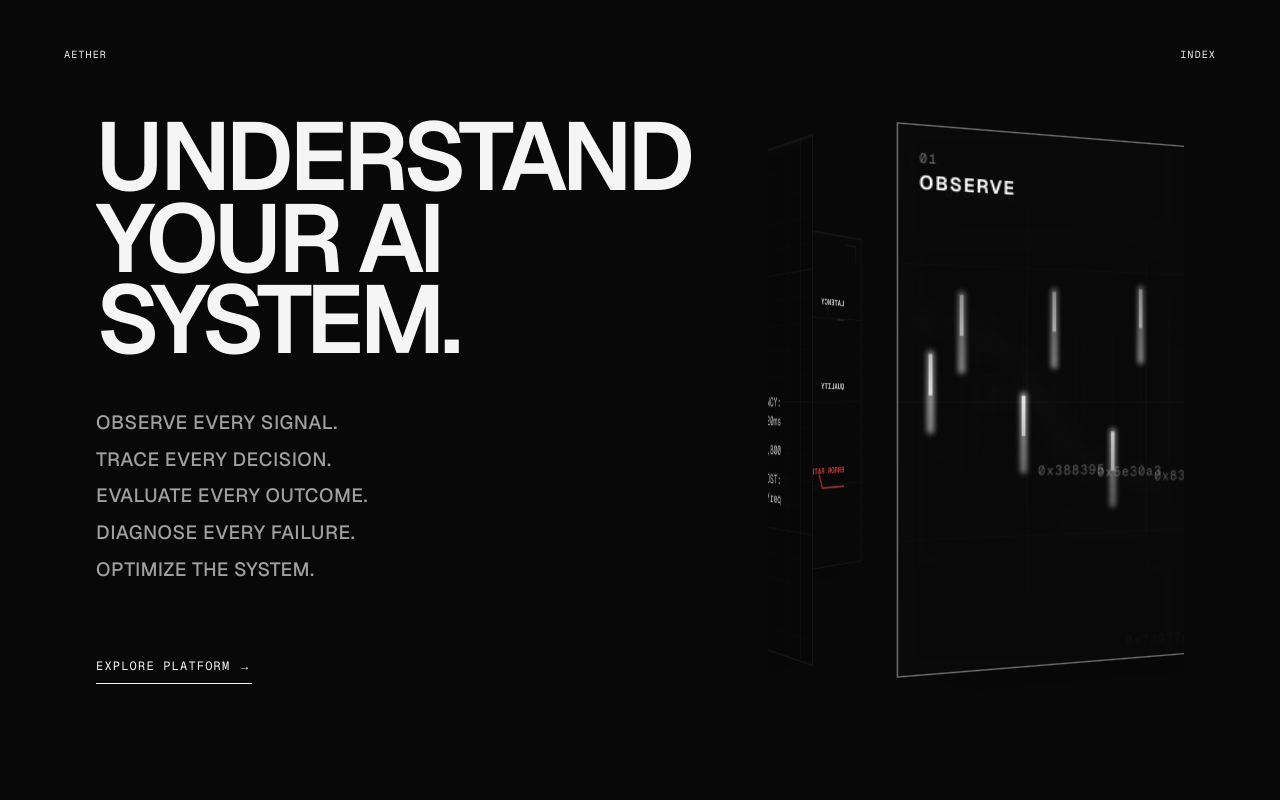
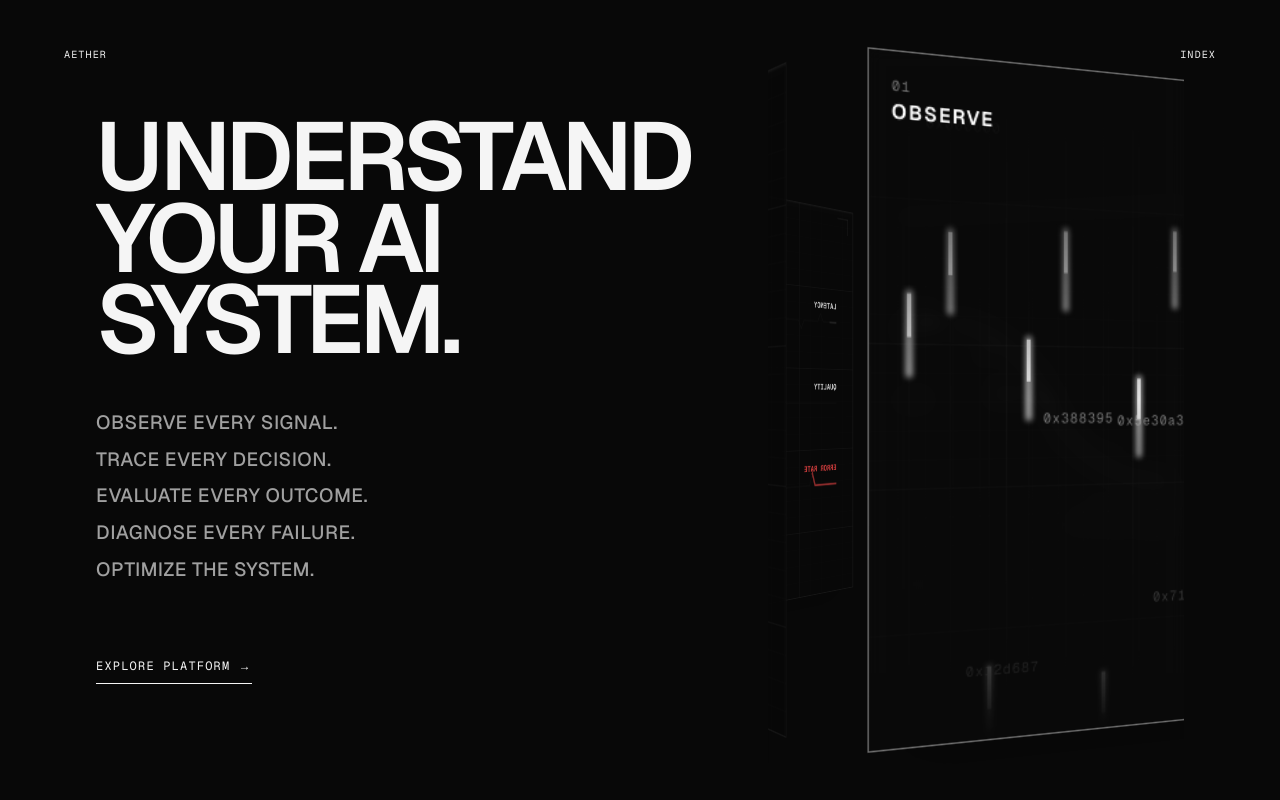
Before and after one commit to Tanmay060105/AETHER, a Next.js app in the folder frontend/: page / in a window 1280 px wide. Shown: the top 800 px of the page. Built offline with nearby package versions, Linux system fonts and the light colour scheme.

Commit message:
fix: adjust spatial navigator size and manual rotation sensitivity

```diff
--- a/frontend/src/components/spatial/SpatialNavigator.tsx
+++ b/frontend/src/components/spatial/SpatialNavigator.tsx
@@ -60,9 +60,9 @@ function SpatialNode({
 
   return (
     <motion.div
-      className={`absolute w-80 h-[400px] bg-background/50 backdrop-blur-sm flex items-center justify-center border ${borderColor} overflow-hidden shadow-2xl transition-all duration-300 ease-out focus-visible:outline-none focus-visible:ring-1 focus-visible:ring-primary ${brightness}`}
+      className={`absolute w-96 h-[480px] bg-background/50 backdrop-blur-sm flex items-center justify-center border ${borderColor} overflow-hidden shadow-2xl transition-all duration-300 ease-out focus-visible:outline-none focus-visible:ring-1 focus-visible:ring-primary ${brightness}`}
       style={{
-        transform: `rotateY(${angle}deg) translateZ(280px) scale(${scale})`,
+        transform: `rotateY(${angle}deg) translateZ(320px) scale(${scale})`,
         zIndex,
       }}
       onMouseEnter={() => setIsHovered(true)}
@@ -180,8 +180,8 @@ export function SpatialNavigator() {
     if (prefersReducedMotion || !isDragging.current) return;
     const deltaX = e.clientX - lastX.current;
     lastX.current = e.clientX;
-    // Increase sensitivity: 1px movement = 0.8 degrees rotation
-    manualRotateY.set(manualRotateY.get() + deltaX * 0.8);
+    // Lowered sensitivity: 1px movement = 0.3 degrees rotation
+    manualRotateY.set(manualRotateY.get() + deltaX * 0.3);
   }, [prefersReducedMotion, manualRotateY]);
 
   const handlePointerUp = useCallback((e: React.PointerEvent) => {
```
